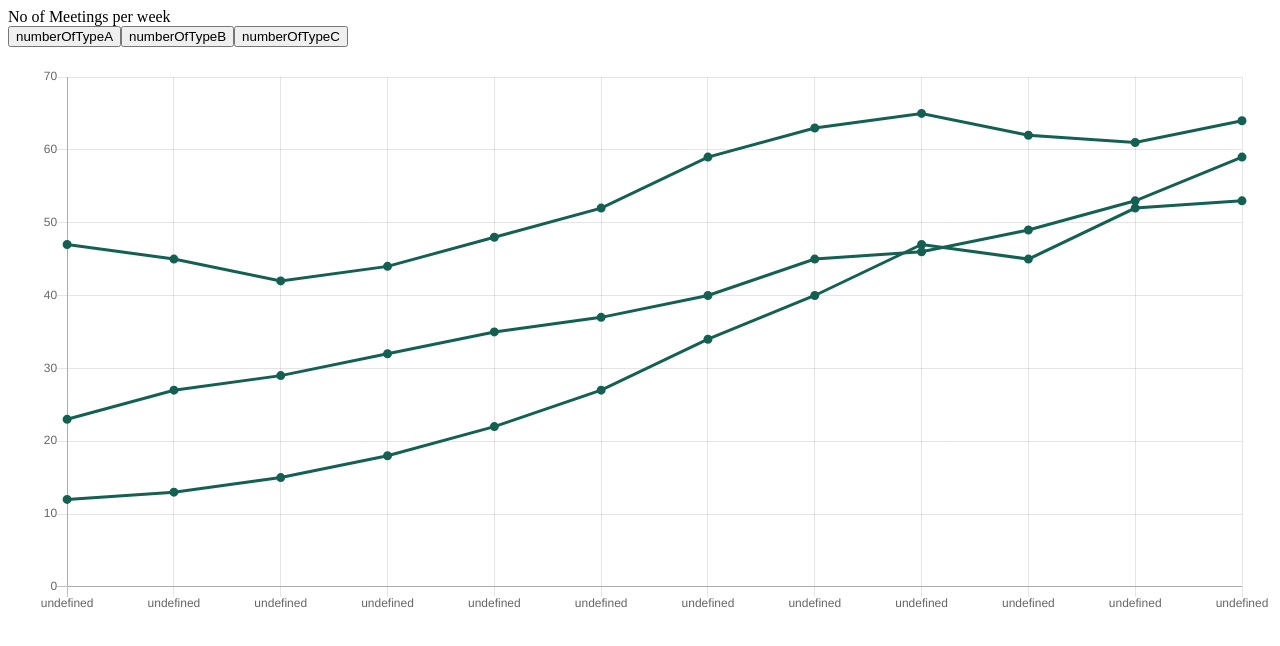
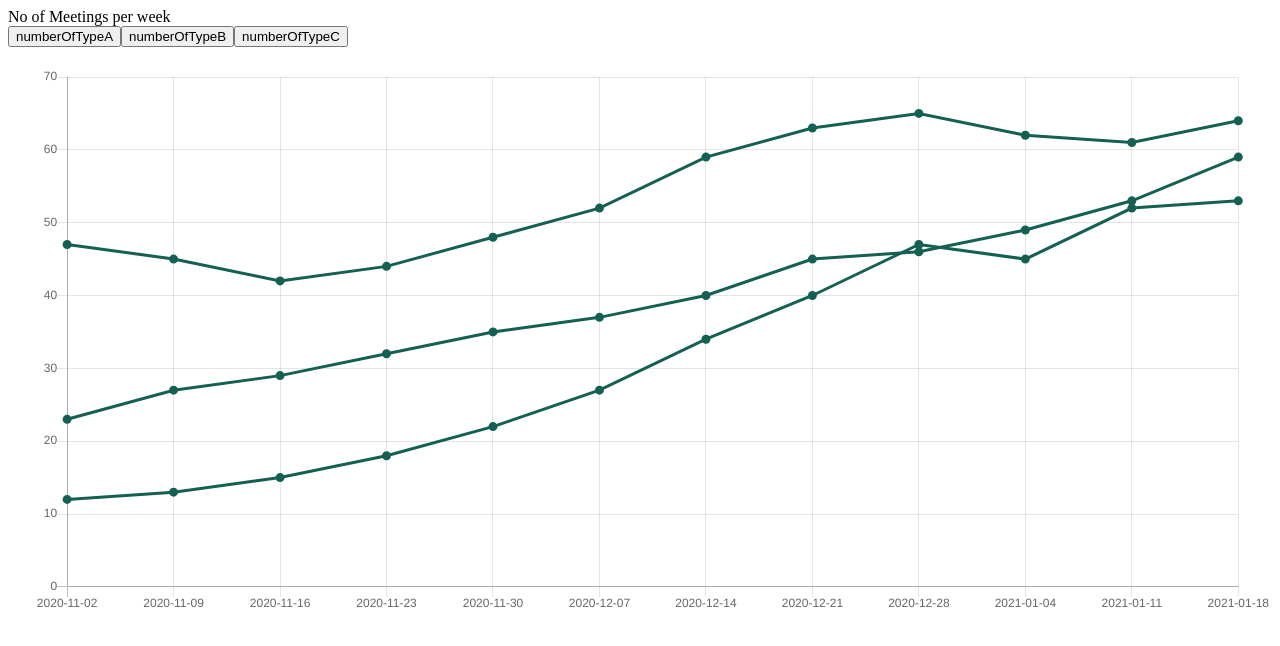
Before and after one commit to mosaaleb/meetings-line-chart, a React (Create React App) app: page / in a window 1280 px wide. Shown: the top 646 px of the page. Built offline with nearby package versions, Linux system fonts and the light colour scheme.

Commit message:
fix null weekStart values on chart

```diff
--- a/src/containers/Chart.js
+++ b/src/containers/Chart.js
@@ -30,7 +30,7 @@ const options = {
 const Chart = ({ filter, statistics }) => {
   const applyFilter = (array, filterOptions) => (
     array.map((item) => {
-      const object = { meetingDay: item.meetingDay };
+      const object = { weekStart: item.weekStart };
       filterOptions.forEach((option) => { object[option] = item[option]; });
       return object;
     })
```
